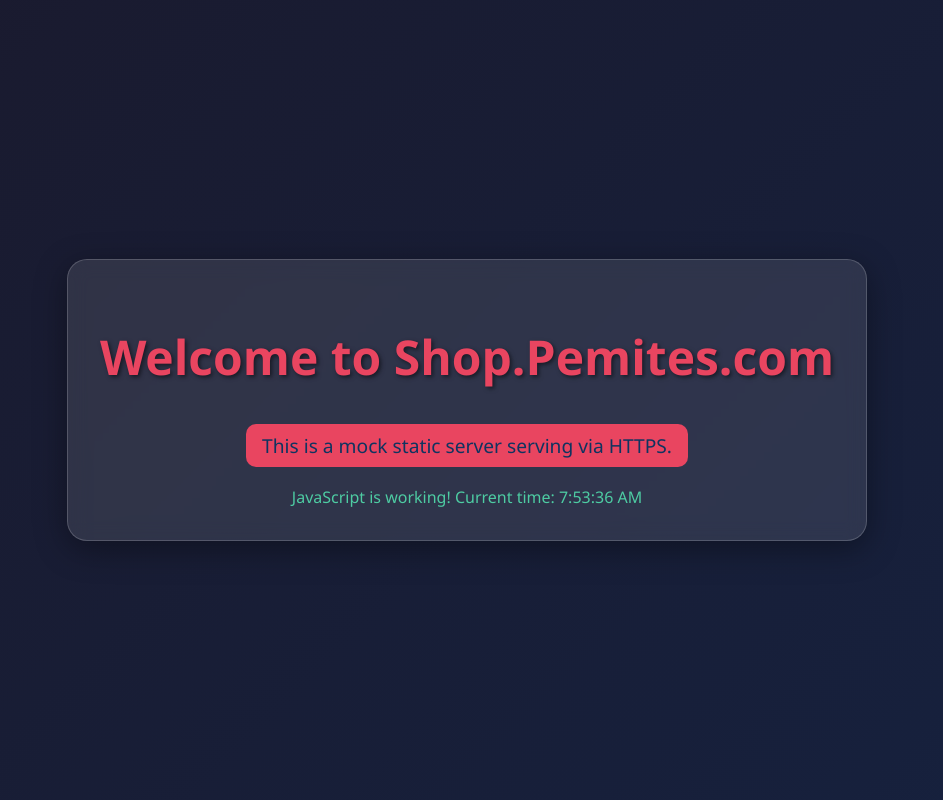
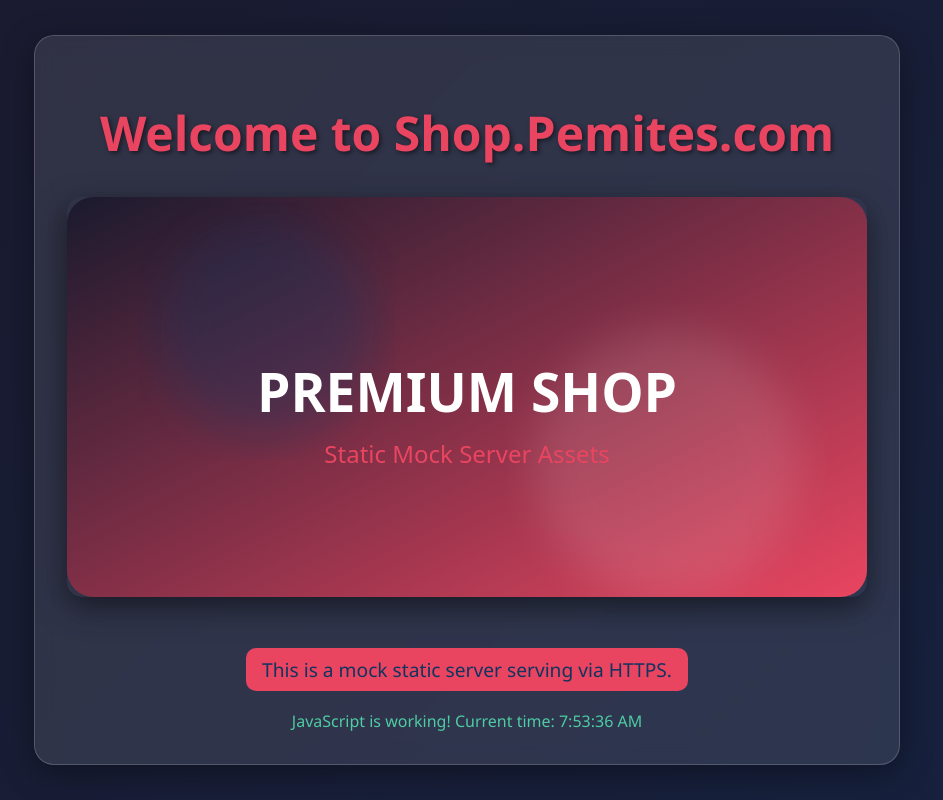
Before and after one commit to ojykme/mockup_SERVER, a website: page html/index.html in a window 1280 px wide. Shown: the whole page, without its empty margins (173-1116 px from the left). Drawn offline with Linux system fonts and the light colour scheme.

Commit message:
Update: Added banner image and refined layout

```diff
--- a/html/css/style.css
+++ b/html/css/style.css
@@ -17,12 +17,31 @@ body {
     border-radius: 20px;
     box-shadow: 0 8px 32px 0 rgba(0, 0, 0, 0.37);
     border: 1px solid rgba(255, 255, 255, 0.18);
+    max-width: 800px;
+    width: 90%;
+}
+
+.banner-wrapper {
+    margin: 2rem 0;
+    overflow: hidden;
+    border-radius: 15px;
+    box-shadow: 0 10px 30px rgba(0, 0, 0, 0.5);
+}
+
+.banner-img {
+    width: 100%;
+    display: block;
+    transition: transform 0.5s ease;
+}
+
+.banner-img:hover {
+    transform: scale(1.05);
 }
 
 h1 {
     font-size: 3rem;
     margin-bottom: 1rem;
-    text-shadow: 2px 2px 4px rgba(0,0,0,0.5);
+    text-shadow: 2px 2px 4px rgba(0, 0, 0, 0.5);
 }
 
 p {
--- a/html/index.html
+++ b/html/index.html
@@ -1,17 +1,23 @@
 <!DOCTYPE html>
 <html lang="ko">
+
 <head>
     <meta charset="UTF-8">
     <meta name="viewport" content="width=device-width, initial-scale=1.0">
     <title>Shop - Mock Server</title>
     <link rel="stylesheet" href="/css/style.css">
 </head>
+
 <body>
     <div class="container">
         <h1>Welcome to Shop.Pemites.com</h1>
+        <div class="banner-wrapper">
+            <img src="/img/banner.svg" alt="Shop Banner" class="banner-img">
+        </div>
         <p>This is a mock static server serving via HTTPS.</p>
         <div id="status">Checking JS...</div>
     </div>
     <script src="/js/main.js"></script>
 </body>
+
 </html>
```
Also changed, not shown: html/img/banner.svg (added).
